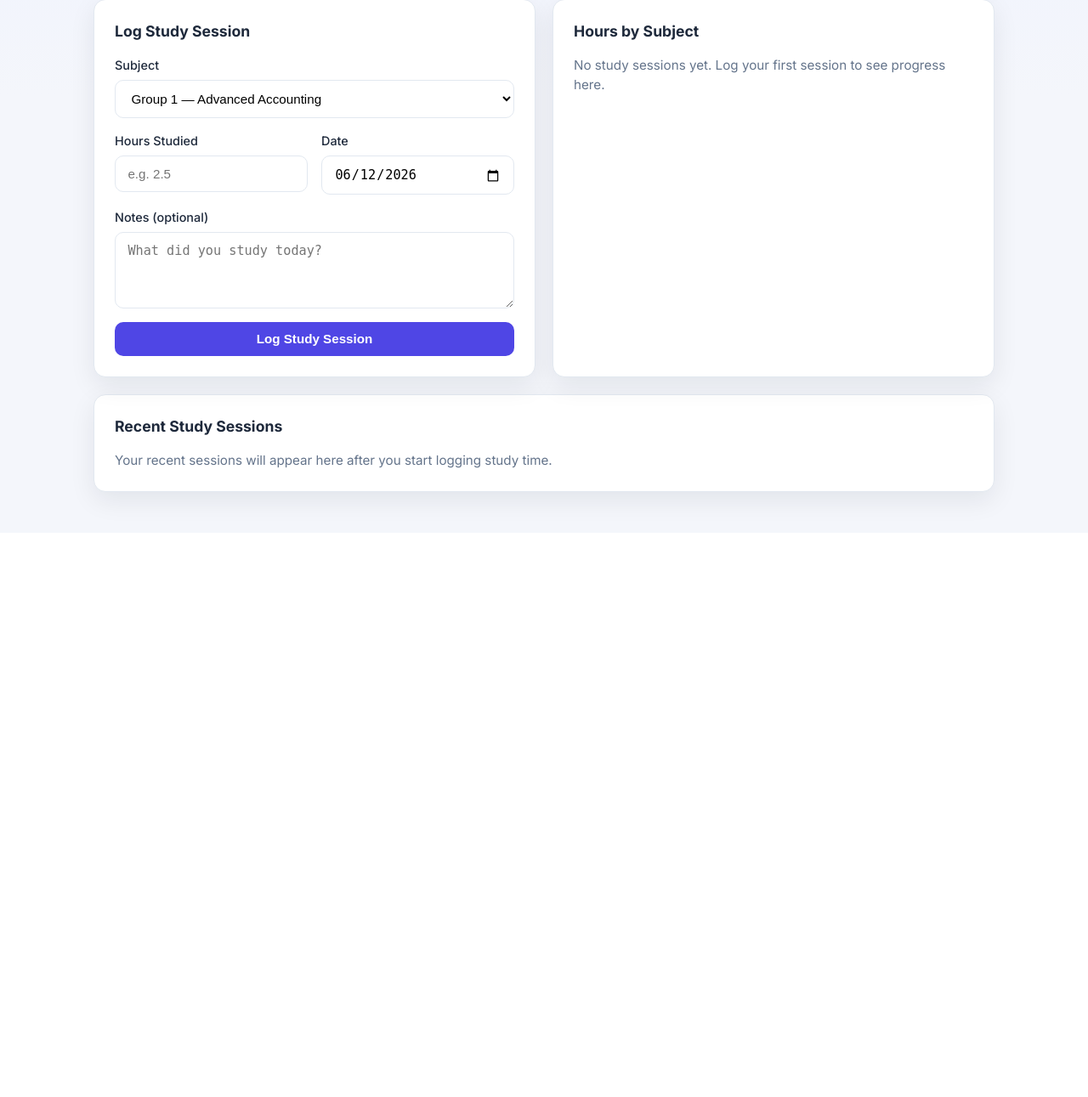
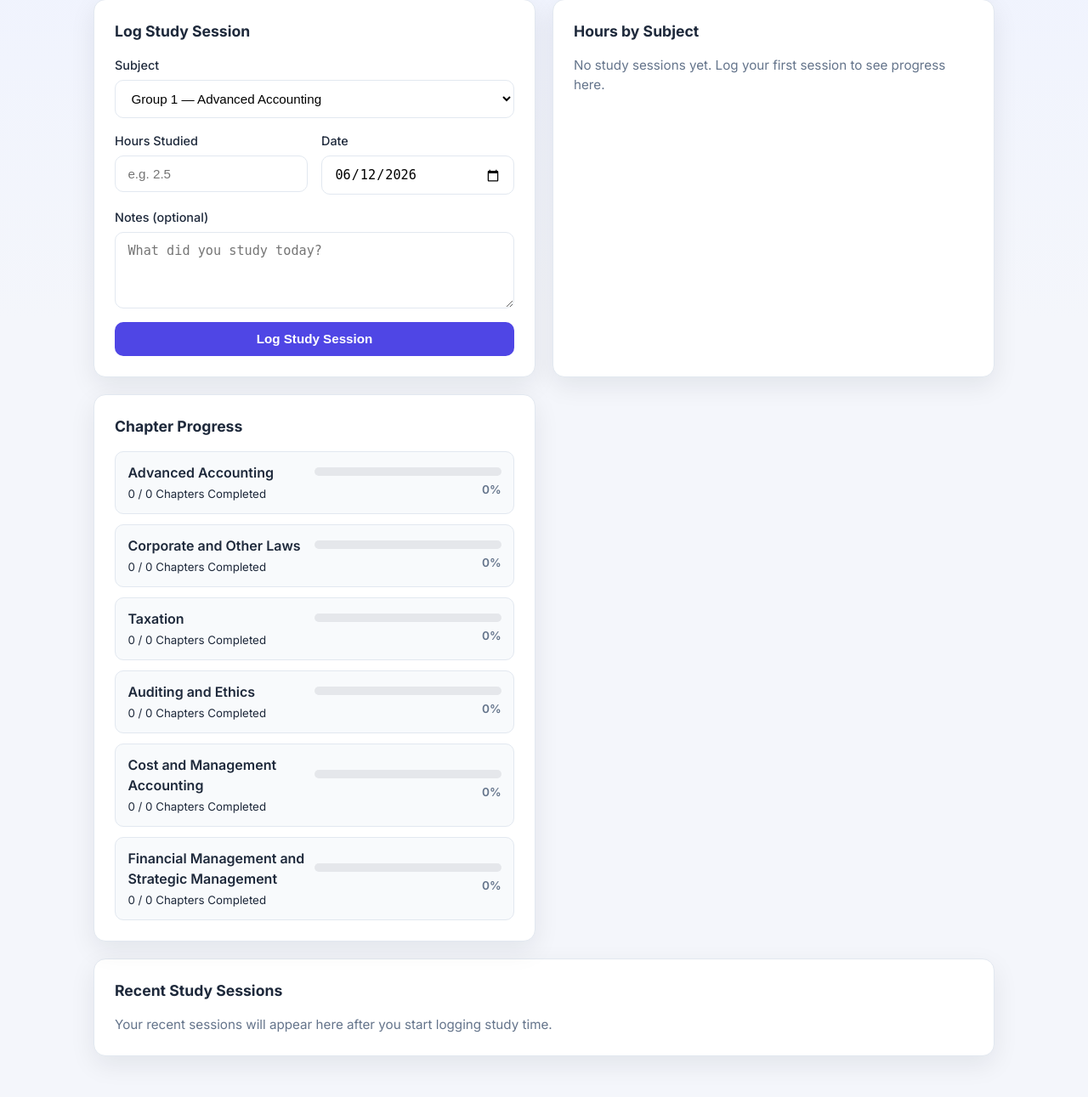
Before and after one commit to tiramisubees/CA-Intermediate-Study-Tracker, a Flask app: page /dashboard in a window 1280 px wide. Shown: the part 233-1524 px from the top of the page at 85% size. Before the commit the page ends 841 px from the top, so only its background shows below. Run offline with Flask 3, Linux system fonts and the light colour scheme; the visitor is signed in with stand-in values (Sample User, id 1); data comes from the database, SQL or seed files in the repository; data that the repository does not hold is empty.

Commit message:
Add subject progress tracking and dashboard UX improvements

```diff
--- a/app/main/routes.py
+++ b/app/main/routes.py
@@ -1,12 +1,12 @@
 from collections import defaultdict
 
-from flask import flash, redirect, render_template, url_for
+from flask import flash, redirect, render_template, url_for, abort
 from flask_login import current_user, login_required
 
 from app.extensions import db
 from app.main import main_bp
 from app.main.forms import StudySessionForm
-from app.models import StudySession, Subject
+from app.models import StudySession, Subject, Chapter
 
 
 @main_bp.route("/")
@@ -51,8 +51,38 @@ def dashboard():
     )
 
     subject_hours = defaultdict(float)
+
     for session in StudySession.query.filter_by(user_id=current_user.id).all():
         subject_hours[session.subject.name] += session.hours
+
+    subject_progress = []
+
+    for subject in subjects:
+        total_chapters = Chapter.query.filter_by(
+            user_id=current_user.id,
+            subject_id=subject.id
+        ).count()
+
+        completed_chapters = Chapter.query.filter_by(
+            user_id=current_user.id,
+            subject_id=subject.id,
+            completed=True
+        ).count()
+
+        percentage = 0
+
+        if total_chapters:
+            percentage = round(
+                (completed_chapters / total_chapters) * 100,
+                1
+            )
+
+        subject_progress.append({
+            "subject": subject,
+            "total": total_chapters,
+            "completed": completed_chapters,
+            "percentage": percentage
+        })
 
     return render_template(
         "main/dashboard.html",
@@ -61,4 +91,59 @@ def dashboard():
         total_hours=round(total_hours, 1),
         subject_hours=dict(subject_hours),
         subjects=subjects,
+        subject_progress=subject_progress,
     )
+@main_bp.route("/subject/<int:subject_id>")
+@login_required
+def subject_detail(subject_id):
+
+    subject = Subject.query.get_or_404(subject_id)
+
+    chapters = Chapter.query.filter_by(
+    user_id=current_user.id,
+    subject_id=subject.id
+    ).all()
+
+    total_chapters = len(chapters)
+
+    completed_chapters = sum(
+        1 for chapter in chapters
+        if chapter.completed
+    )
+
+    percentage = 0
+
+    if total_chapters:
+        percentage = round(
+            (completed_chapters / total_chapters) * 100,
+            1
+        )
+
+    return render_template(
+        "main/subject_detail.html",
+        subject=subject,
+        chapters=chapters,
+        total_chapters=total_chapters,
+        completed_chapters=completed_chapters,
+        percentage=percentage
+    )
+
+@main_bp.route("/chapter/<int:chapter_id>/toggle")
+@login_required
+def toggle_chapter(chapter_id):
+
+    chapter = Chapter.query.get_or_404(chapter_id)
+
+    if chapter.user_id != current_user.id:
+        abort(403)
+
+    chapter.completed = not chapter.completed
+
+    db.session.commit()
+
+    return redirect(
+        url_for(
+            "main.subject_detail",
+            subject_id=chapter.subject_id
+        )
+    )
--- a/app/static/css/style.css
+++ b/app/static/css/style.css
@@ -378,3 +378,101 @@ a:hover {
         gap: 0.75rem;
     }
 }
+
+.subject-name {
+    text-decoration: none;
+    color: inherit;
+    font-weight: 600;
+}
+
+.subject-name:hover {
+    color: #5b4bff;
+}
+
+.progress-container {
+    min-width: 180px;
+    text-align: right;
+}
+
+.progress-bar-bg {
+    width: 100%;
+    height: 10px;
+    background-color: #e5e7eb;
+    border-radius: 999px;
+    overflow: hidden;
+    margin-bottom: 4px;
+}
+
+.progress-bar-fill {
+    height: 100%;
+    background-color: #2563eb;
+    border-radius: 999px;
+    transition: width 0.3s ease;
+}
+
+.progress-container {
+    min-width: 220px;
+}
+
+.progress-text {
+    text-align: right;
+    font-size: 0.85rem;
+    font-weight: 600;
+    margin-top: 6px;
+    color: #64748b;
+}
+
+.subject-stats {
+    display: grid;
+    grid-template-columns: repeat(3, 1fr);
+    gap: 1rem;
+    margin-bottom: 2rem;
+}
+
+.chapter-list {
+    list-style: none;
+    padding: 0;
+    margin: 0;
+}
+
+.chapter-item {
+    background: white;
+    border: 1px solid #e2e8f0;
+    border-radius: 12px;
+    padding: 0.9rem 1rem;
+    margin-bottom: 0.75rem;
+    transition: all 0.2s ease;
+}
+
+.chapter-item:hover {
+    transform: translateY(-2px);
+}
+
+.subject-progress {
+    margin-bottom: 2rem;
+}
+
+.subject-progress-header {
+    display: flex;
+    justify-content: space-between;
+    margin-bottom: 0.75rem;
+    font-weight: 600;
+}
+
+.subject-progress-bar {
+    height: 14px;
+    background: #e2e8f0;
+    border-radius: 999px;
+    overflow: hidden;
+}
+
+.subject-progress-fill {
+    height: 100%;
+    background: linear-gradient(
+        90deg,
+        #4f46e5,
+        #7c3aed
+    );
+    border-radius: 999px;
+    transition: width 0.4s ease;
+}
--- a/app/templates/main/dashboard.html
+++ b/app/templates/main/dashboard.html
@@ -77,6 +77,51 @@
                 <p class="empty-state">No study sessions yet. Log your first session to see progress here.</p>
             {% endif %}
         </section>
+        <section class="panel">
+            <h2>Chapter Progress</h2>
+
+            <ul class="subject-list">
+
+                {% for item in subject_progress %}
+
+                <li class="subject-item">
+                    <div>
+
+                        <a href="{{ url_for('main.subject_detail',
+                        subject_id=item.subject.id) }}"
+                        class="subject-name">
+
+                            {{ item.subject.name }}
+                        </a>
+
+                        <br>
+
+                        <small>
+                            {{ item.completed }} / {{ item.total }}
+                            Chapters Completed
+                        </small>
+                    </div>
+
+                    <div class="progress-container">
+
+                        <div class="progress-bar-bg">
+                            <div
+                                class="progress-bar-fill"
+                                style="width: {{ item.percentage }}%;"
+                            ></div>
+                        </div>
+
+                        <div class="progress-text">
+                            {{ item.percentage }}%
+                        </div>
+
+                    </div>
+                </li>
+
+                {% endfor %}
+
+            </ul>
+        </section>
     </div>
 
     <section class="panel panel-wide">
```
Also changed, not shown: app/auth/routes.py (+7 -0 lines), app/seed.py (added, +61 -0 lines), app/templates/main/subject_detail.html (added, +76 -0 lines).
